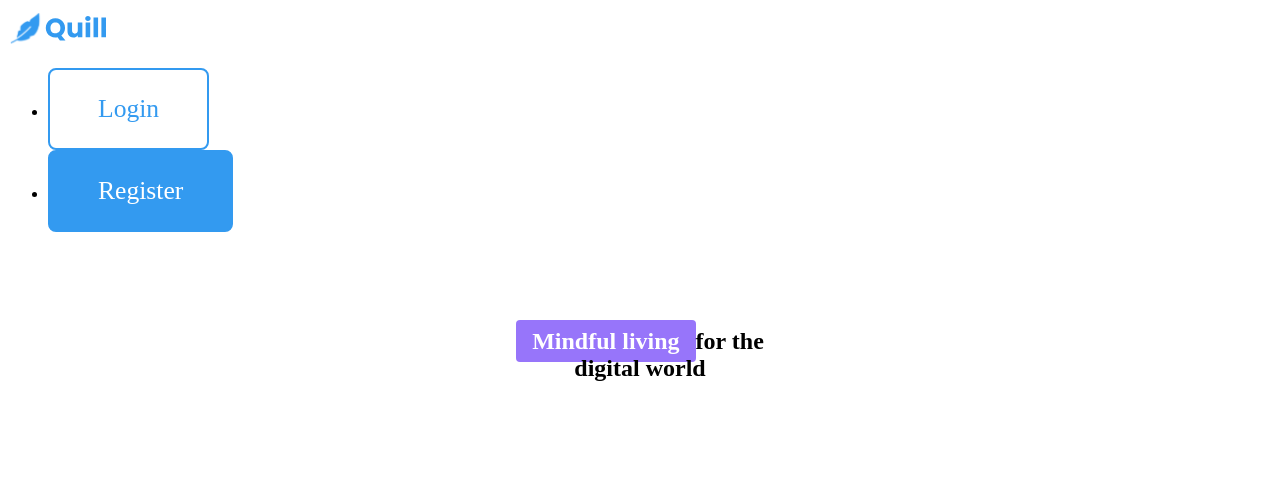
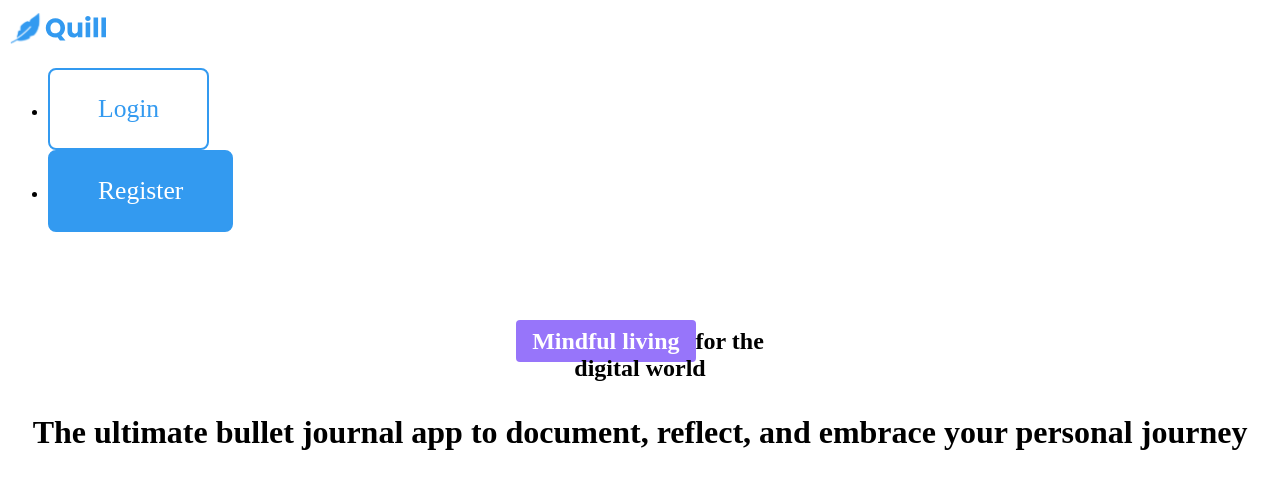
Before and after one commit to DebaKaran/flexbox-styledcomponent, a React (Vite) app: page / in a window 1280 px wide. Shown: the top 488 px of the page. Built offline with nearby package versions, Linux system fonts and the light colour scheme.

Commit message:
feat(hero): integrate AppParagraph into hero section
- Replace raw <p> with AppParagraph component
- Apply margin-bottom spacing for hero description
- Improve consistency with component-based typography system

```diff
--- a/src/components/Section.jsx
+++ b/src/components/Section.jsx
@@ -1,4 +1,5 @@
 import AppHighlight from './AppHighlight';
+import AppParagraph from './AppParagraph';
 import { StyledHeader, StyledSection } from './styled/Section.styled'
 
 const Section = () => {
@@ -9,6 +10,9 @@ const Section = () => {
           Mindful living
         </AppHighlight>
         for the <br/> digital world
+        <AppParagraph mb='5rem'>
+          The ultimate bullet journal app to document, reflect, and embrace your personal journey
+        </AppParagraph>
       </StyledHeader>
     </StyledSection>
   )
```
